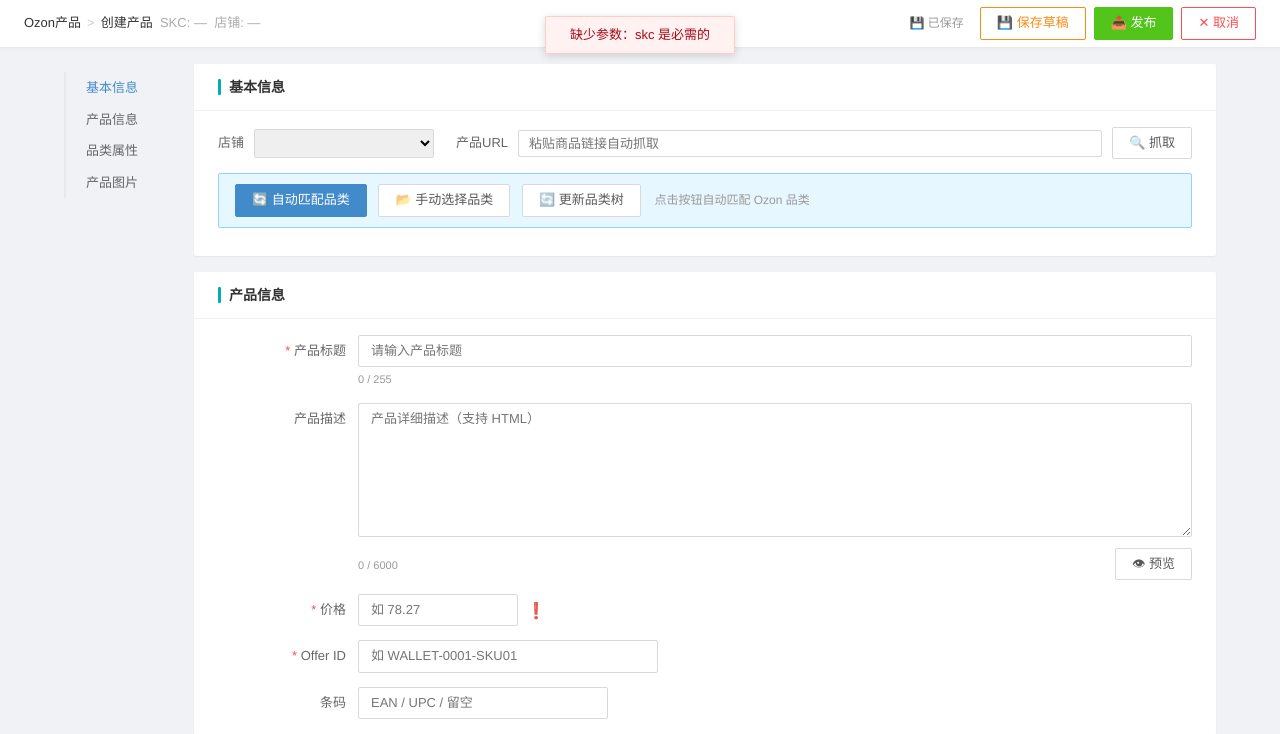
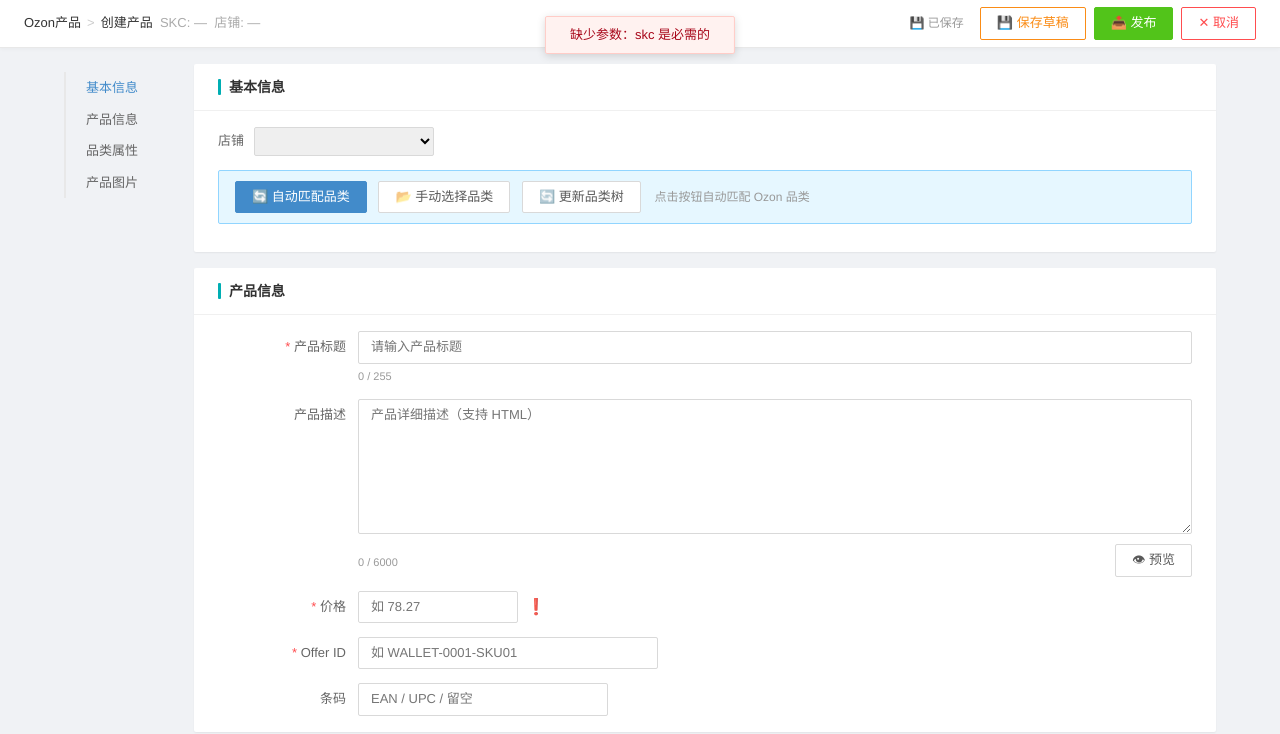
Before and after one commit to RForestLiu/sERP, a Flask app: page /ozon-listing in a window 1280 px wide. Shown: the top 734 px of the page. Run offline with Flask 3, Linux system fonts and the light colour scheme; lists and menus that the app fills with data are empty; some libraries are stand-ins or nearby versions.

Commit message:
fix: 删除未实现的"产品URL粘贴抓取"死UI行
URL输入框和抓取按钮没有对应JS逻辑，保留店铺下拉即可。

Co-Authored-By: Claude Opus 4.7 <noreply@anthropic.com>

```diff
--- a/templates/ozon_listing.html
+++ b/templates/ozon_listing.html
@@ -559,9 +559,6 @@
                 <div class="inline-form-row" style="margin-bottom:14px;">
                     <span class="form-label-inline required">店铺</span>
                     <select id="field-store" style="padding:5px 10px;font-size:13px;border:1px solid #d9d9d9;border-radius:2px;font-family:inherit;min-width:180px;"></select>
-                    <span class="form-label-inline" style="margin-left:12px;">产品URL</span>
-                    <input type="text" id="field-url" placeholder="粘贴商品链接自动抓取" style="flex:1;min-width:220px;padding:5px 10px;font-size:13px;border:1px solid #d9d9d9;border-radius:2px;font-family:inherit;">
-                    <button class="btn" id="btn-fetch-url">🔍 抓取</button>
                 </div>
                 <!-- 品类选择区域 -->
                 <div class="info-box info" id="category-idle">
@@ -879,7 +876,6 @@
     const skuTableBody = document.getElementById("sku-table-body");
 
     const fieldStore = document.getElementById("field-store");
-    const fieldUrl = document.getElementById("field-url");
     const fieldName = document.getElementById("field-name");
     const fieldDescription = document.getElementById("field-description");
     const descPreview = document.getElementById("desc-preview");
```
